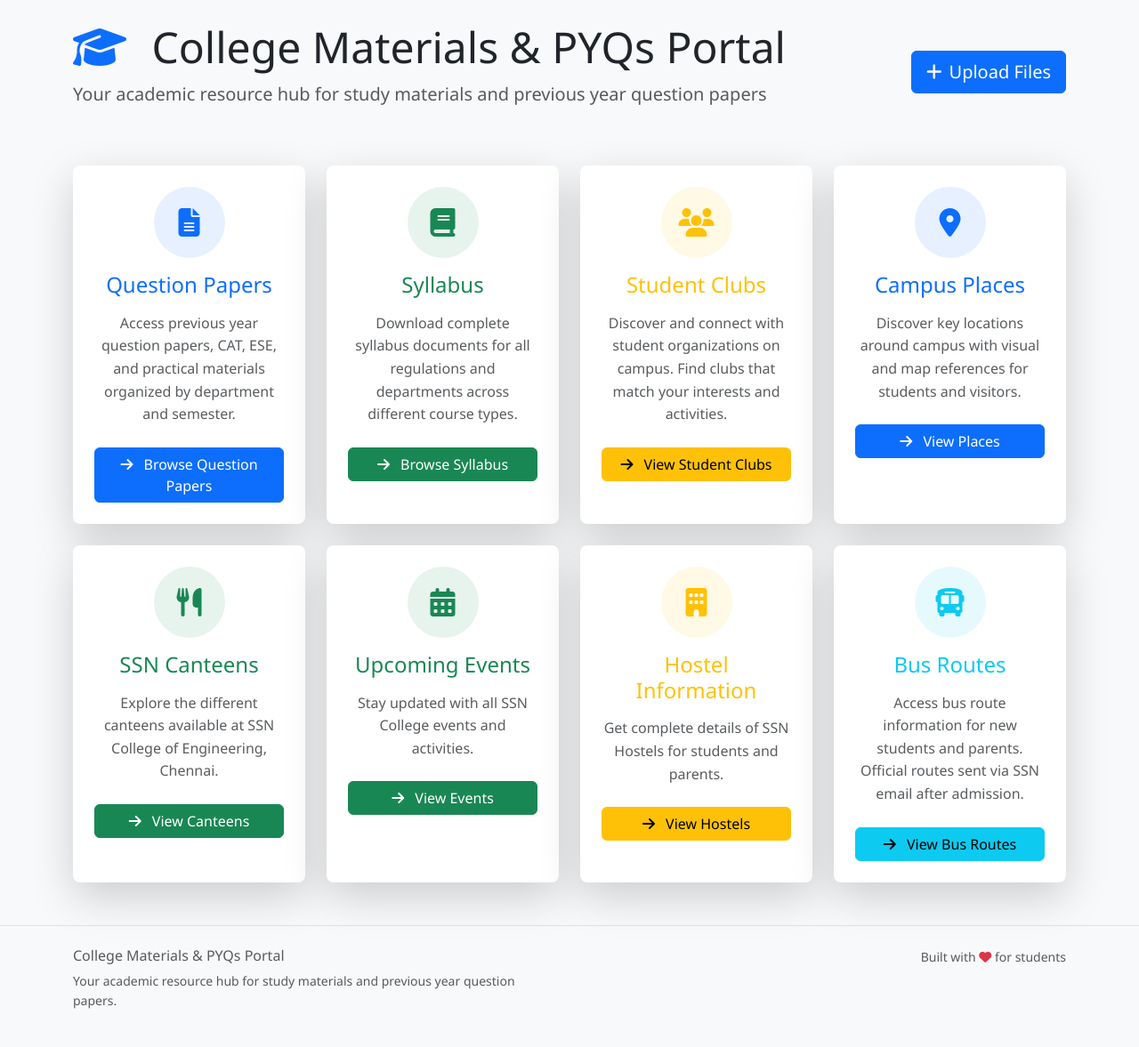
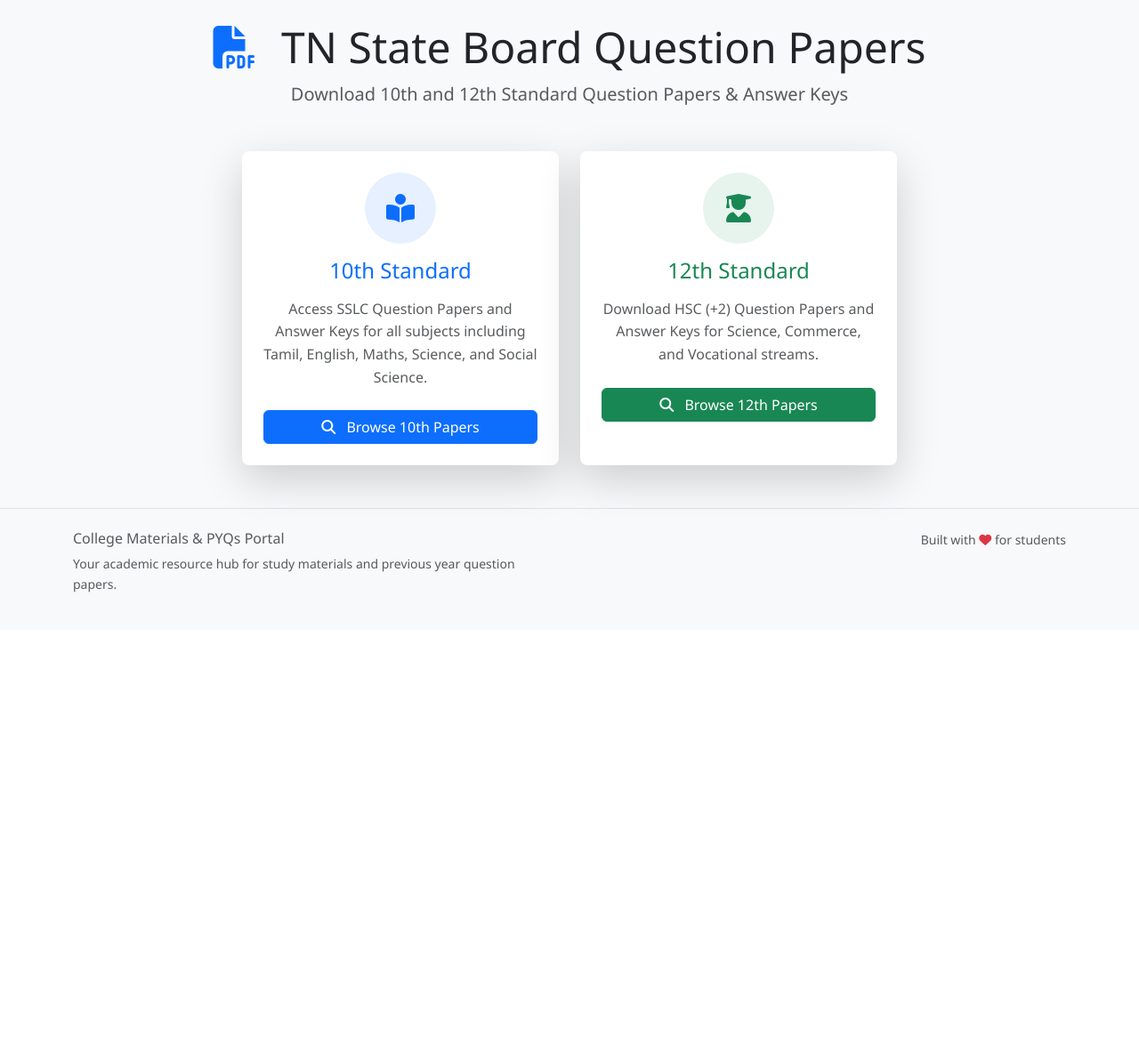
Before and after one commit to Sharruk/LMS-updated, a Flask app: page / in a window 1280 px wide. Shown: the part 127-1304 px from the top of the page at 89% size. After the commit the page ends 793 px from the top, so only its background shows below. Run offline with Flask 3, Linux system fonts and the light colour scheme.

Commit message:
Update portal to serve as a public download-only resource
Remove public upload functionality and restrict access to published papers.

Replit-Commit-Author: Agent
Replit-Commit-Session-Id: e2f9bb1c-e21c-4826-afb3-7893365ab7d0
Replit-Commit-Checkpoint-Type: intermediate_checkpoint
Replit-Commit-Event-Id: 239c4d97-43f7-40a8-9766-d68f52338571
Replit-Commit-Screenshot-Url: https://storage.googleapis.com/screenshot-production-us-central1/86cf4e0a-b762-4f03-bf88-46d85885f00e/e2f9bb1c-e21c-4826-afb3-7893365ab7d0/zHShP11
Replit-Helium-Checkpoint-Created: true

```diff
--- a/app.py
+++ b/app.py
@@ -426,7 +426,8 @@ def category_view(course_type_id, dept_id, semester_id, category):
         if f['course_type'].lower() == course_type_id.lower() and
            f['department'].lower() == dept_id.lower() and
            f['semester'] == semester_id and
-           f['category'].upper() == category.upper()
+           f['category'].upper() == category.upper() and
+           f.get('is_published', True)  # Filter unpublished papers
     ]
 
     course_data = data['course_types'][course_type_id]
@@ -485,6 +486,10 @@ def api_search():
 
             # File type filter (assume QP for now)
             if file_type and file_type != 'QP':
+                continue
+
+            # Publication filter
+            if not file.get('is_published', True) and not is_admin():
                 continue
 
             # Add file type for display
--- a/templates/index.html
+++ b/templates/index.html
@@ -1,6 +1,6 @@
 {% extends "base.html" %}
 
-{% block title %}College Materials & PYQs Portal{% endblock %}
+{% block title %}TN State Board Question Papers & Answer Keys{% endblock %}
 
 {% block breadcrumb %}
 <nav aria-label="breadcrumb" class="bg-light py-2">
@@ -17,169 +17,50 @@
 {% block content %}
 <div class="row">
     <div class="col-12">
-        <div class="d-flex justify-content-between align-items-center mb-5">
-            <div>
-                <h1 class="display-5 mb-2">
-                    <i class="fas fa-graduation-cap text-primary me-3"></i>
-                    College Materials & PYQs Portal
-                </h1>
-                <p class="text-muted lead">Your academic resource hub for study materials and previous year question papers</p>
-            </div>
-            <a href="{{ url_for('upload') }}" class="btn btn-primary btn-lg">
-                <i class="fas fa-plus me-2"></i>Upload Files
-            </a>
+        <div class="text-center mb-5">
+            <h1 class="display-5 mb-2">
+                <i class="fas fa-file-pdf text-primary me-3"></i>
+                TN State Board Question Papers
+            </h1>
+            <p class="text-muted lead">Download 10th and 12th Standard Question Papers & Answer Keys</p>
         </div>
     </div>
 </div>
 
 <div class="row g-4 justify-content-center">
-    <!-- Question Papers Section -->
-    <div class="col-lg-3 col-md-6">
+    <!-- 10th Standard Section -->
+    <div class="col-lg-4 col-md-6">
         <div class="card h-100 shadow-lg hover-card border-0">
             <div class="card-body text-center p-4">
                 <div class="bg-primary bg-opacity-10 rounded-circle d-inline-flex align-items-center justify-content-center mb-3" style="width: 80px; height: 80px;">
-                    <i class="fas fa-file-alt fa-2x text-primary"></i>
+                    <i class="fas fa-book-reader fa-2x text-primary"></i>
                 </div>
-                <h4 class="card-title mb-3 text-primary">Question Papers</h4>
+                <h4 class="card-title mb-3 text-primary">10th Standard</h4>
                 <p class="card-text text-muted mb-4">
-                    Access previous year question papers, CAT, ESE, and practical materials organized by department and semester.
+                    Access SSLC Question Papers and Answer Keys for all subjects including Tamil, English, Maths, Science, and Social Science.
                 </p>
-                <a href="{{ url_for('materials_home') }}" class="btn btn-primary w-100">
-                    <i class="fas fa-arrow-right me-2"></i>
-                    Browse Question Papers
+                <a href="{{ url_for('course_type', course_type_id='ug') }}" class="btn btn-primary w-100">
+                    <i class="fas fa-search me-2"></i>
+                    Browse 10th Papers
                 </a>
             </div>
         </div>
     </div>
 
-    <!-- Syllabus Section -->
-    <div class="col-lg-3 col-md-6">
+    <!-- 12th Standard Section -->
+    <div class="col-lg-4 col-md-6">
         <div class="card h-100 shadow-lg hover-card border-0">
             <div class="card-body text-center p-4">
                 <div class="bg-success bg-opacity-10 rounded-circle d-inline-flex align-items-center justify-content-center mb-3" style="width: 80px; height: 80px;">
-                    <i class="fas fa-book fa-2x text-success"></i>
+                    <i class="fas fa-user-graduate fa-2x text-success"></i>
                 </div>
-                <h4 class="card-title mb-3 text-success">Syllabus</h4>
+                <h4 class="card-title mb-3 text-success">12th Standard</h4>
                 <p class="card-text text-muted mb-4">
-                    Download complete syllabus documents for all regulations and departments across different course types.
+                    Download HSC (+2) Question Papers and Answer Keys for Science, Commerce, and Vocational streams.
                 </p>
-                <a href="{{ url_for('syllabus_home') }}" class="btn btn-success w-100">
-                    <i class="fas fa-arrow-right me-2"></i>
-                    Browse Syllabus
-                </a>
-            </div>
-        </div>
-    </div>
-
-    <!-- Student Clubs Section -->
-    <div class="col-lg-3 col-md-6">
-        <div class="card h-100 shadow-lg hover-card border-0">
-            <div class="card-body text-center p-4">
-                <div class="bg-warning bg-opacity-10 rounded-circle d-inline-flex align-items-center justify-content-center mb-3" style="width: 80px; height: 80px;">
-                    <i class="fas fa-users fa-2x text-warning"></i>
-                </div>
-                <h4 class="card-title mb-3 text-warning">Student Clubs</h4>
-                <p class="card-text text-muted mb-4">
-                    Discover and connect with student organizations on campus. Find clubs that match your interests and activities.
-                </p>
-                <a href="{{ url_for('clubs') }}" class="btn btn-warning w-100">
-                    <i class="fas fa-arrow-right me-2"></i>
-                    View Student Clubs
-                </a>
-            </div>
-        </div>
-    </div>
-
-    <!-- Campus Places Section -->
-    <div class="col-lg-3 col-md-6">
-        <div class="card h-100 shadow-lg hover-card border-0">
-            <div class="card-body text-center p-4">
-                <div class="bg-primary bg-opacity-10 rounded-circle d-inline-flex align-items-center justify-content-center mb-3" style="width: 80px; height: 80px;">
-                    <i class="fas fa-map-marker-alt fa-2x text-primary"></i>
-                </div>
-                <h4 class="card-title mb-3 text-primary">Campus Places</h4>
-                <p class="card-text text-muted mb-4">
-                    Discover key locations around campus with visual and map references for students and visitors.
-                </p>
-                <a href="{{ url_for('campus_places') }}" class="btn btn-primary w-100">
-                    <i class="fas fa-arrow-right me-2"></i>
-                    View Places
-                </a>
-            </div>
-        </div>
-    </div>
-
-    <!-- Canteen Section -->
-    <div class="col-lg-3 col-md-6">
-        <div class="card h-100 shadow-lg hover-card border-0">
-            <div class="card-body text-center p-4">
-                <div class="bg-success bg-opacity-10 rounded-circle d-inline-flex align-items-center justify-content-center mb-3" style="width: 80px; height: 80px;">
-                    <i class="fas fa-utensils fa-2x text-success"></i>
-                </div>
-                <h4 class="card-title mb-3 text-success">SSN Canteens</h4>
-                <p class="card-text text-muted mb-4">
-                    Explore the different canteens available at SSN College of Engineering, Chennai.
-                </p>
-                <a href="{{ url_for('canteen') }}" class="btn btn-success w-100">
-                    <i class="fas fa-arrow-right me-2"></i>
-                    View Canteens
-                </a>
-            </div>
-        </div>
-    </div>
-
-    <!-- Upcoming Events Section -->
-    <div class="col-lg-3 col-md-6">
-        <div class="card h-100 shadow-lg hover-card border-0">
-            <div class="card-body text-center p-4">
-                <div class="bg-success bg-opacity-10 rounded-circle d-inline-flex align-items-center justify-content-center mb-3" style="width: 80px; height: 80px;">
-                    <i class="fas fa-calendar-alt fa-2x text-success"></i>
-                </div>
-                <h4 class="card-title mb-3 text-success">Upcoming Events</h4>
-                <p class="card-text text-muted mb-4">
-                    Stay updated with all SSN College events and activities.
-                </p>
-                <a href="{{ url_for('upcoming_events') }}" class="btn btn-success w-100">
-                    <i class="fas fa-arrow-right me-2"></i>
-                    View Events
-                </a>
-            </div>
-        </div>
-    </div>
-
-    <!-- Hostel Information Section -->
-    <div class="col-lg-3 col-md-6">
-        <div class="card h-100 shadow-lg hover-card border-0">
-            <div class="card-body text-center p-4">
-                <div class="bg-warning bg-opacity-10 rounded-circle d-inline-flex align-items-center justify-content-center mb-3" style="width: 80px; height: 80px;">
-                    <i class="fas fa-building fa-2x text-warning"></i>
-                </div>
-                <h4 class="card-title mb-3 text-warning">Hostel Information</h4>
-                <p class="card-text text-muted mb-4">
-                    Get complete details of SSN Hostels for students and parents.
-                </p>
-                <a href="{{ url_for('hostel_info') }}" class="btn btn-warning w-100">
-                    <i class="fas fa-arrow-right me-2"></i>
-                    View Hostels
-                </a>
-            </div>
-        </div>
-    </div>
-
-    <!-- Bus Routes Section -->
-    <div class="col-lg-3 col-md-6">
-        <div class="card h-100 shadow-lg hover-card border-0">
-            <div class="card-body text-center p-4">
-                <div class="bg-info bg-opacity-10 rounded-circle d-inline-flex align-items-center justify-content-center mb-3" style="width: 80px; height: 80px;">
-                    <i class="fas fa-bus fa-2x text-info"></i>
-                </div>
-                <h4 class="card-title mb-3 text-info">Bus Routes</h4>
-                <p class="card-text text-muted mb-4">
-                    Access bus route information for new students and parents. Official routes sent via SSN email after admission.
-                </p>
-                <a href="{{ url_for('bus_routes') }}" class="btn btn-info w-100">
-                    <i class="fas fa-arrow-right me-2"></i>
-                    View Bus Routes
+                <a href="{{ url_for('course_type', course_type_id='pg') }}" class="btn btn-success w-100">
+                    <i class="fas fa-search me-2"></i>
+                    Browse 12th Papers
                 </a>
             </div>
         </div>
```
